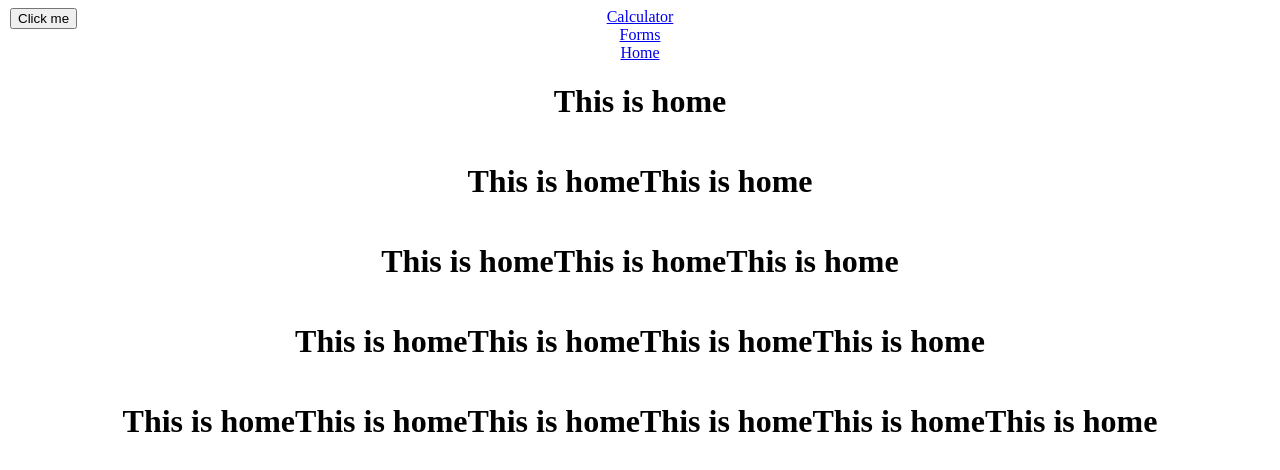
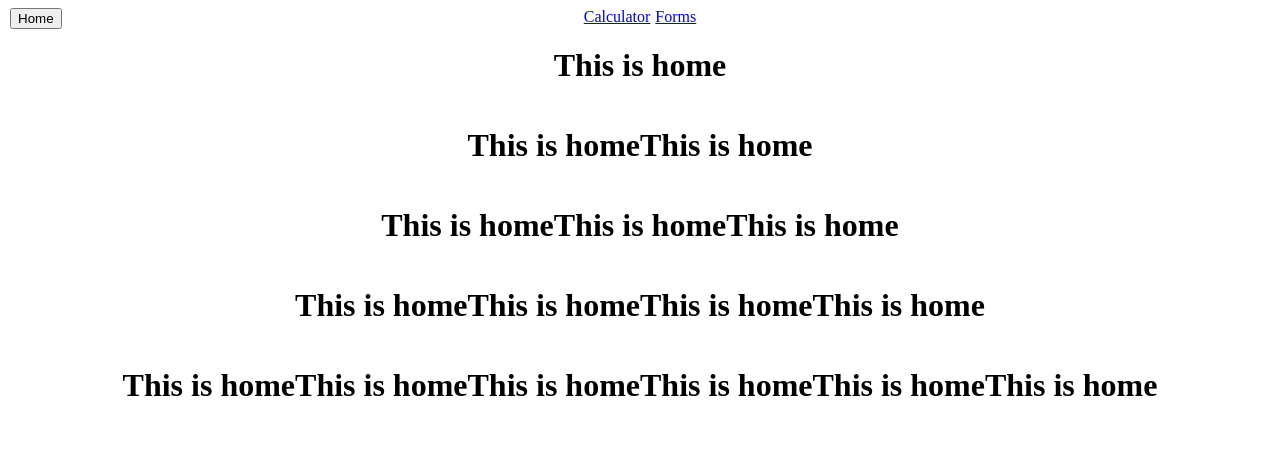
Before and after one commit to haruixu/idatt2105, a Vue app in the folder øving3/calculator-v2/: page / in a window 1280 px wide. Shown: the top 470 px of the page. Built offline with nearby package versions, Linux system fonts and the light colour scheme.

Commit message:
Added test-home button and created store for forms

```diff
--- a/øving3/calculator-v2/src/App.vue
+++ b/øving3/calculator-v2/src/App.vue
@@ -2,9 +2,7 @@
     <nav>
       <RouterLink to="/calculator">Calculator</RouterLink>
       <RouterLink to="/forms">Forms</RouterLink>
-      <RouterLink to="/">Home</RouterLink>
-      <button
-        id="homeBtn">Click me</button>
+      <button id="homeBtn" @click="switchHome">Home</button>
     </nav>
     <RouterView />
 
@@ -19,9 +17,20 @@
 
 nav {
   display: flex;
-  flex-direction: column;
-  align-items: center;
+  flex-direction: row;
+  justify-content: center;
+  column-gap: 5px;
 }
+
+nav a.router-link-exact-active {
+  font-weight: bold;
+}
+
+nav a.router-link-exact-active:hover {
+  background-color: transparent;
+}
+
+
 /*nav {
   display: flex;
   flex-direction: row;
@@ -55,6 +64,12 @@ nav a.router-link-exact-active {
 
 <script setup lang="ts">
   import { RouterLink, RouterView } from 'vue-router'
+  import router from '@/router';
+
+  const switchHome = () => {
+    router.push("/");
+  }
+
 </script>
 
 <!--
--- a/øving3/calculator-v2/src/views/FormsView.vue
+++ b/øving3/calculator-v2/src/views/FormsView.vue
@@ -17,4 +17,5 @@
 
 <script setup lang="ts">
 import SimpleForm from "@/components/SimpleForm.vue";
+
 </script>
```
Also changed, not shown: øving3/calculator-v2/src/stores/Users.ts (added, +10 -0 lines), øving3/calculator-v2/src/stores/counter.ts (deleted, +0 -12 lines).
